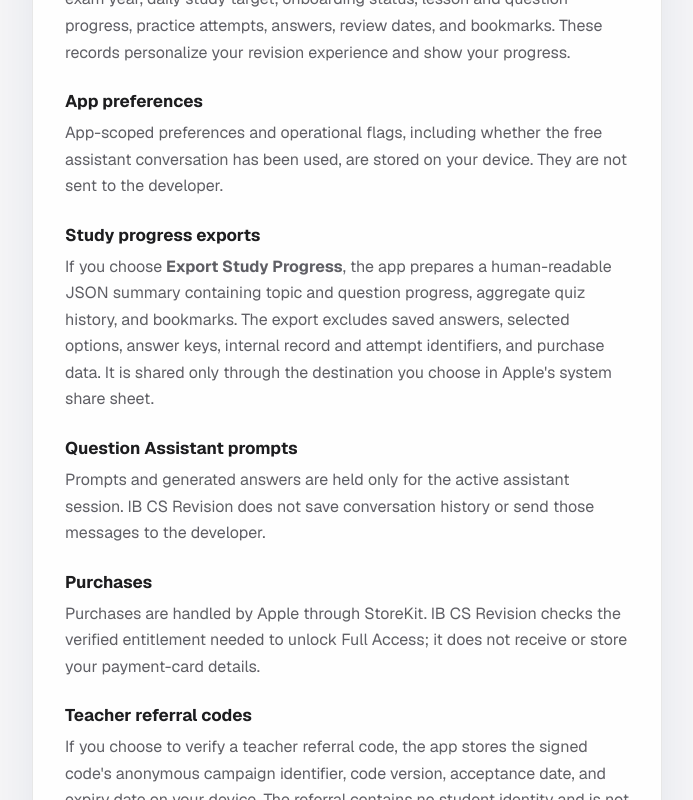
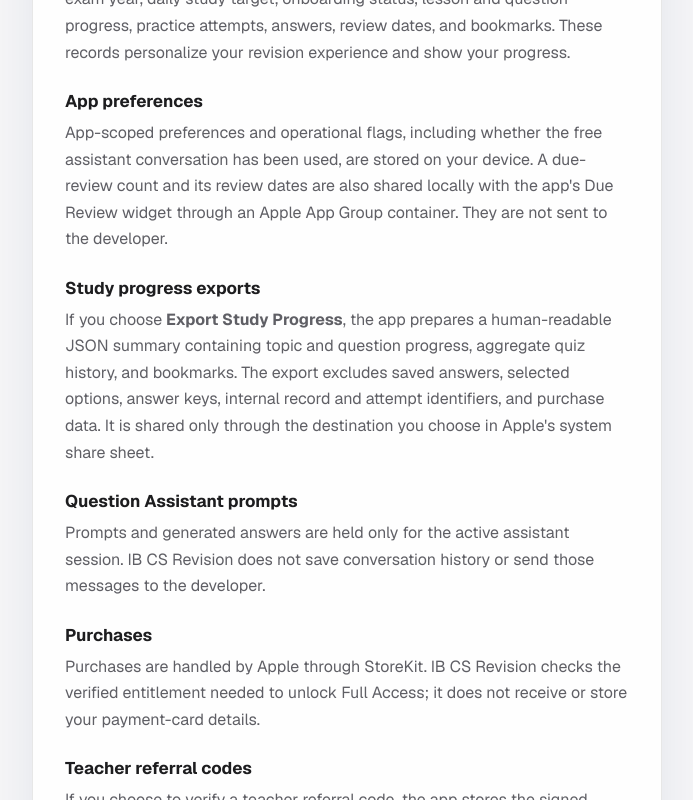
Before and after one commit to grigor-dochev/ib-cs-revision-help, a Next.js app: page /privacy in a window 1280 px wide. Shown: the part 820-1620 px from the top of the page, without its empty margins (408-1101 px from the left). Built offline with nearby package versions, Linux system fonts and the light colour scheme.

Commit message:
Update privacy policy for review widget

```diff
--- a/app/privacy/page.tsx
+++ b/app/privacy/page.tsx
@@ -69,7 +69,9 @@
               <p>
                 App-scoped preferences and operational flags, including whether
                 the free assistant conversation has been used, are stored on
-                your device. They are not sent to the developer.
+                your device. A due-review count and its review dates are also
+                shared locally with the app&apos;s Due Review widget through an
+                Apple App Group container. They are not sent to the developer.
               </p>
 
               <h3>Study progress exports</h3>
@@ -194,6 +196,10 @@
                   optional crash and performance diagnostics under your device
                   analytics-sharing choices.
                 </li>
+                <li>
+                  <strong>WidgetKit:</strong> the Due Review widget reads only
+                  the local review summary shared by the app in its App Group.
+                </li>
               </ul>
               <p>
                 Learn more in Apple&apos;s{" "}
```
